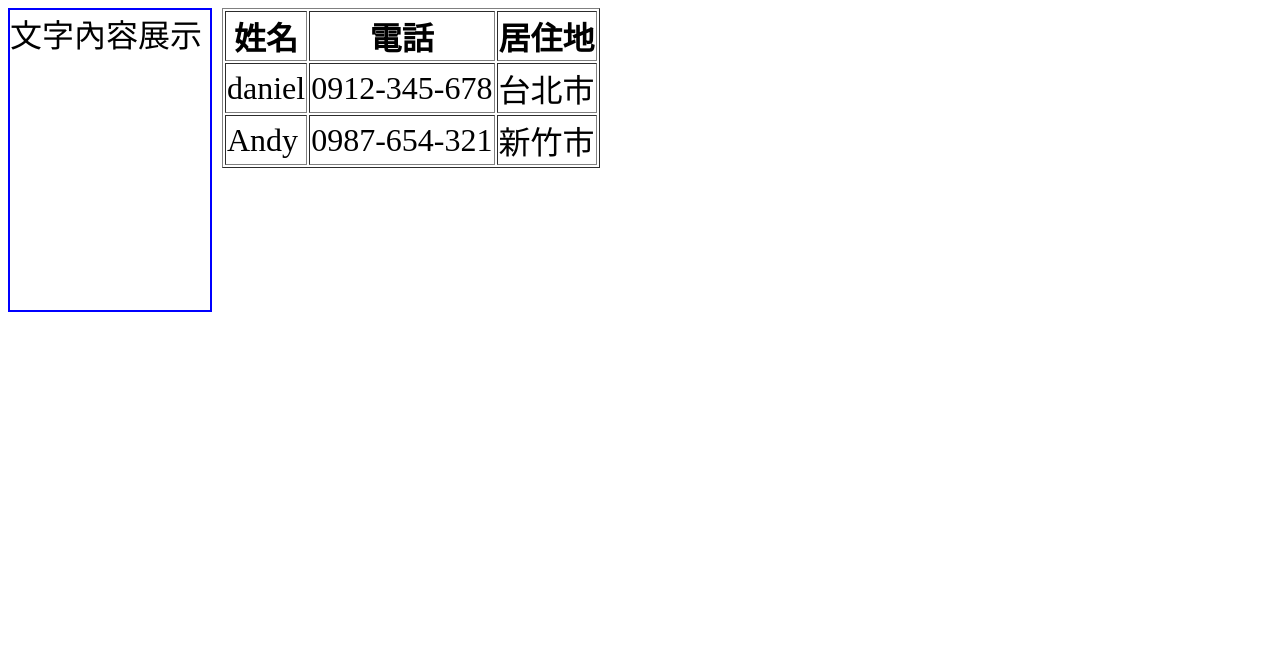
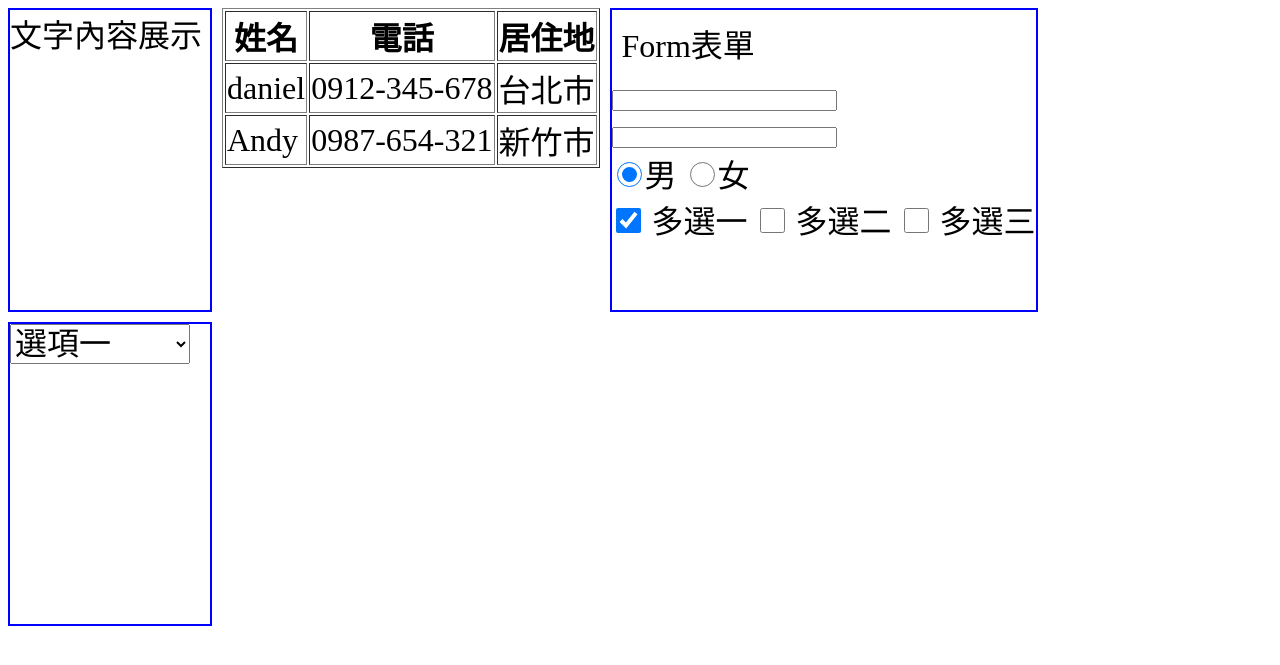
Before and after one commit to daniel2002921/AOCI_php, a PHP site: page /HTML.html in a window 1280 px wide. Shown: the top 665 px of the page. Run offline with PHP 8.4, Linux system fonts and the light colour scheme.

Commit message:
完成select以及form表單

```diff
--- a/CSS/aoci_css.css
+++ b/CSS/aoci_css.css
@@ -2,6 +2,23 @@ body{
 
 	font-size: 2rem;
 }
+
+select{
+	width: 180px;
+    height: 40px;
+    font-size: 2rem;
+}
+
+
+p{
+	margin: 10px;
+}
+
+input{
+
+	/*text-align: center;*/
+}
+
 
 .flex-container{
 
@@ -10,6 +27,7 @@ body{
 }
 
 .class1{
+	position: relative;
 
 	height: 300px;
 	width: 200px;
@@ -17,12 +35,26 @@ body{
 	/*//border-color: blue;*/
 }
 
-table{
+.table1{
 	position: relative;
 	left:10px;
+
 /*	border: 1.5px black solid;
 	*/
 }
-td{
+.form1{
+
+	border: 2px blue solid;
+	position: relative;
+	left: 20px;
 
 }
+
+.select1{
+
+	position: relative;
+	top: 10px;
+	height: 300px;
+	width: 200px;
+	border: 2px blue solid;
+}
--- a/HTML.html
+++ b/HTML.html
@@ -31,7 +31,52 @@
 
 			</table>
 		</div>
+
+		<div class="form1">
+			<p>Form表單</p>
+
+			<form>
+
+				<input type = "text" name = "username"  size = "25"  maxlength ="10">
+				<br>
+				<input type="password" name="password" size="25" max="10">
+				<br>
+				<input type = "radio"  name = "sex"  value = "male" checked style="width: 25px;height: 25px;">男
+
+				<input type = "radio"  name = "sex" size="25" value = "male" style="width: 25px;height: 25px;" >女
+				<br>
+
+				<input  type = "checkbox"  name = "interest"  value = "read" checked style="width: 25px;height: 25px;">   多選一
+
+				<input  type = "checkbox"  name = "interest"  value = "read" style="width: 25px;height: 25px;" >   多選二
+
+				<input  type = "checkbox"  name = "interest"  value = "read" style="width: 25px;height: 25px;" >   多選三
+			</form>
+
+		</div>
+
 	</div>
+
+	<div class="flex-container2">
+
+		<div class="select1">
+
+			<select>
+
+				<option>選項一</option>
+				<option>選項二</option>
+				<option>選項三</option>
+
+			</select>
+
+		</div>
+
+
+	</div>
+
+
+
+
 
 
 
```
